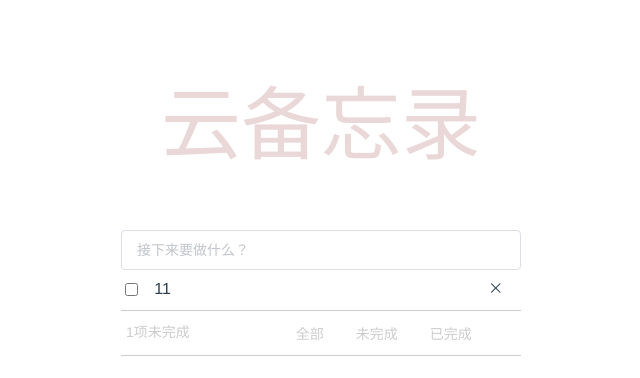
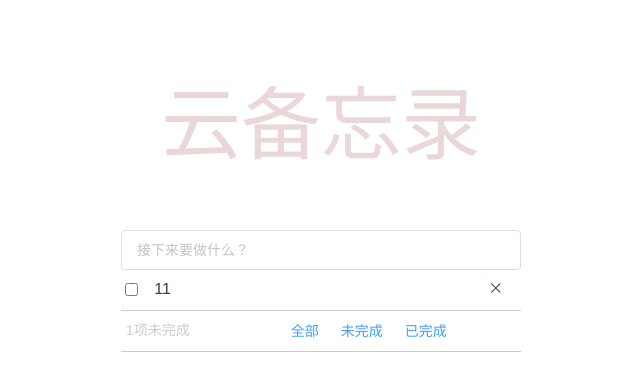
Before and after one commit to AshinOAOA/todoList, a Vue app in the folder td01/: page / in a window 1280 px wide. Shown: the top 378 px of the page, without its empty margins (319-959 px from the left). Built offline with nearby package versions, Linux system fonts and the light colour scheme.

Commit message:
删除提示和时间完成

```diff
--- a/td01/src/App.vue
+++ b/td01/src/App.vue
@@ -1,30 +1,30 @@
 <template>
   <div id="app">
-    <Hellowworld></Hellowworld>
+    <TodoHeader></TodoHeader>
 
   </div>
 </template>
 
 <script>
-  import Hellowworld from "./components/HelloWorld"
+import TodoHeader from "./components/todoHeader";
 export default {
-  name:'app',
-  components:{
-    Hellowworld
+  name: "app",
+  components: {
+    TodoHeader
   }
-}
+};
 </script>
 
 <style lang="less">
-  #app {
-  font-family: 'Avenir', Helvetica, Arial, sans-serif;
+#app {
+  font-family: "Avenir", Helvetica, Arial, sans-serif;
   -webkit-font-smoothing: antialiased;
   -moz-osx-font-smoothing: grayscale;
   color: #2c3e50;
   margin-top: 60px;
 }
-  a{
-text-decoration:none;
-color:#ccc;
+a {
+  text-decoration: none;
+  color: #ccc;
 }
 </style>
--- a/td01/src/components/HelloWorld.vue
+++ /dev/null
@@ -1,128 +0,0 @@
-<template>
-  <div class="header">
-    <div>
-      <h1 class="tittle">云备忘录</h1>
-    </div>
-    <div class="inp" @keyup.enter="add">
-    <el-input v-model="name" placeholder="接下来要做什么？" ></el-input>
-    </div>
-    <Body :List="list"></Body>
-    <!-- <div class="body" v-for="(item,index) in list" :key="index">
-        <el-row justify="start">
-           <el-col :span="2"><input type="checkbox" name="" id="" v-model="item.done" @change="changeinp"></el-col>
-           <el-col :span="20"><div :class="{complete:item.done ==true}">{{item.content}}</div></el-col>
-           <el-col :span="2">
-             <i class="el-icon-close body-ico" @click="del(index)"></i>
-           </el-col>
-        </el-row>
-    </div> -->
-    <!-- <div class="footer">
-      <div class="num">{{shengyu}}项未完成</div>
-      <div class="footer-item">
-        <div class="text">
-          <a href="#all">全部</a>
-        </div>
-        <div class="text">
-          <a href="#show">未完成</a>
-        </div>
-        <div class="text">
-          <a href="#noshow">已完成</a>
-        </div>
-      </div>
-    </div> -->
-    <Footer :List="list"></Footer>
-  </div>
-</template>
-
-<script>
- import Body from './body'
- import Footer from './footer'
-
-export default {
-  components:{
-    Body,
-    Footer
-  },
-    data(){
-      return{
-        name: '',
-        list:[{
-          content:"11",
-          done:false
-        }],
-      }
-    },
-    methods:{
-      add(){
-        this.list.push({
-          content:this.name,
-          done:false
-        })
-        this.name=""
-        console.log(this.list)
-      }
-      // del(index){
-      //   this.list.splice(index,1)
-      // },
-      // changeinp(){
-      //   console.log(this.list)
-      // }
-    },
-    // computed:{
-    //   shengyu(){
-    //     return this.list.filter((res)=>{
-    //        return !res.done
-    //     }).length
-    //   }
-    // }
-}
-
-</script>
-<style lang='less' scoped>
-.inp{
-  width: 400px;
-
-}
-.header{
-  width: 400px;
-  margin: 50px auto;
-  .tittle{
-    font-size: 80px;
-    color: #ead7d7;
-    text-align: center;
-    font-weight: 300;
-  }
-}
-// .body{
-//   padding: 10px 0 ;
-//   border-bottom: 1px solid #ccc;
-// }
-// .footer{
-//   display: flex;
-//   padding: 10px 5px;
-//   border-bottom: 1px solid #ccc;
-//   .num{
-//     font-size:14px;
-//     color: #ccc;
-//     margin-right: 100px;
-//   }
-//   .footer-item{
-//     display: flex;
-//     .text{
-//       font-size: 14px;
-//         padding:2px 6px;
-//       color: #ccc;
-//       margin-right: 20px;
-//     }
-//   }
-// }
-// .active{
-
-//   border: 1px solid #efd5d5;
-//   border-radius: 2px;
-// }
-// .complete{
-//   text-decoration: line-through;
-//   color: #ccc;
-// }
-</style>
--- a/td01/src/components/body.vue
+++ /dev/null
@@ -1,44 +0,0 @@
-<template>
-<div>
-     <div class="body" v-for="(item,index) in List" :key="index">
-        <el-row>
-           <el-col :span="2"><input type="checkbox" name="" id="" v-model="item.done" @change="changeinp"></el-col>
-           <el-col :span="20"><div :class="{complete:item.done ==true}">{{item.content}}</div></el-col>
-           <el-col :span="2">
-             <i class="el-icon-close body-ico" @click="del(index)"></i>
-           </el-col>
-        </el-row>
-    </div>
-</div>
-
-</template>
-
-<script>
-export default {
-  props:{
-    List:{
-      type:Array
-    }
-  },
-  methods:{
-      changeinp(){
-        console.log(this.List)
-      },
-      del(index){
-        this.List.splice(index,1)
-      }
-
-  }
-}
-
-</script>
-<style lang='less' scoped>
-  .body{
-  padding: 10px 0 ;
-  border-bottom: 1px solid #ccc;
-}
-.complete{
-  text-decoration: line-through;
-  color: #ccc;
-}
-</style>
--- a/td01/src/components/footer.vue
+++ /dev/null
@@ -1,62 +0,0 @@
-<template>
-  <div>
-      <div class="footer">
-      <div class="num">{{shengyu}}项未完成</div>
-      <div class="footer-item">
-        <div class="text">
-          <a href="#all">全部</a>
-        </div>
-        <div class="text">
-          <a href="#show">未完成</a>
-        </div>
-        <div class="text">
-          <a href="#noshow">已完成</a>
-        </div>
-      </div>
-    </div>
-  </div>
-</template>
-
-<script>
-export default {
-  props:{
-    List:{
-      type:Array
-    }
-  },
-      computed:{
-      shengyu(){
-        return this.List.filter((res)=>{
-           return !res.done
-        }).length
-      }
-    }
-}
-
-</script>
-<style lang='less' scoped>
-.footer{
-  display: flex;
-  padding: 10px 5px;
-  border-bottom: 1px solid #ccc;
-  .num{
-    font-size:14px;
-    color: #ccc;
-    margin-right: 100px;
-  }
-  .footer-item{
-    display: flex;
-    .text{
-      font-size: 14px;
-        padding:2px 6px;
-      color: #ccc;
-      margin-right: 20px;
-    }
-  }
-}
-.active{
-
-  border: 1px solid #efd5d5;
-  border-radius: 2px;
-}
-</style>
--- /dev/null
+++ b/td01/src/components/todoBody.vue
@@ -0,0 +1,77 @@
+<template>
+  <div>
+    <div
+      class="body"
+      v-for="(item,index) in List"
+      :key="index"
+    >
+      <el-row>
+        <el-col :span="2"><input
+            type="checkbox"
+            name=""
+            id=""
+            v-model="item.done"
+            @change="changeinp"
+          ></el-col>
+        <el-col :span="20">
+          <div :class="{complete:item.done ==true}">{{item.content}}</div>
+        </el-col>
+        <el-col :span="2">
+          <i
+            class="el-icon-close body-ico"
+            @click="del(index)"
+          ></i>
+        </el-col>
+      </el-row>
+      <span>{{item.creat_at}}</span>
+    </div>
+  </div>
+
+</template>
+
+<script>
+export default {
+  props: {
+    List: {
+      type: Array
+    }
+  },
+  data() {
+    return {
+    };
+  },
+  methods: {
+    changeinp() {
+      console.log(this.List);
+    },
+    del(index) {
+      this.$confirm('此操作将永久删除该文件, 是否继续?', '提示', {
+          confirmButtonText: '确定',
+          cancelButtonText: '取消',
+          type: 'warning'
+        }).then(() => {
+          this.List.splice(index, 1);
+          this.$message({
+            type: 'success',
+            message: '删除成功!'
+          });
+        }).catch(() => {
+          this.$message({
+            type: 'info',
+            message: '已取消删除'
+          });
+        });
+    }
+  }
+};
+</script>
+<style lang='less' scoped>
+.body {
+  padding: 10px 0;
+  border-bottom: 1px solid #ccc;
+}
+.complete {
+  text-decoration: line-through;
+  color: #ccc;
+}
+</style>
--- /dev/null
+++ b/td01/src/components/todoFooter.vue
@@ -0,0 +1,75 @@
+<template>
+  <div>
+    <div class="footer">
+      <div class="num">{{shengyu}}项未完成</div>
+      <div class="footer-item">
+        <div class="text">
+          <el-button type="text" @click="this.query.type = type.all">全部</el-button>
+        </div>
+        <div class="text">
+          <el-button type="text"  @click="this.query.type = type.unFinish">未完成</el-button>
+        </div>
+        <div class="text">
+          <el-button type="text"  @click="this.query.type = type.finish">已完成</el-button>
+        </div>
+      </div>
+    </div>
+  </div>
+</template>
+
+<script>
+
+const type = {
+  all:1,
+  finish:2,
+  unFinish:3
+}
+export default {
+  props: {
+    List: {
+      type: Array
+    },
+    query:{
+      type:Object
+    }
+  },
+  data() {
+    return {
+      type
+    }
+  },
+  computed: {
+    shengyu() {
+      return this.List.filter(res => {
+        return !res.done;
+      }).length;
+    }
+  },
+  methods: {}
+};
+</script>
+<style lang='less' scoped>
+.footer {
+  display: flex;
+  padding: 0px 5px;
+  border-bottom: 1px solid #ccc;
+  .num {
+    font-size: 14px;
+    color: #ccc;
+    margin-right: 100px;
+    line-height: 39px;
+  }
+  .footer-item {
+    display: flex;
+    .text {
+      font-size: 14px;
+      color: #ccc;
+      margin-right: 20px;
+    }
+  }
+}
+.active {
+  border: 1px solid #efd5d5;
+  border-radius: 2px;
+}
+</style>
--- /dev/null
+++ b/td01/src/components/todoHeader.vue
@@ -0,0 +1,94 @@
+<template>
+  <div class="header">
+    <div>
+      <h1 class="tittle">云备忘录</h1>
+    </div>
+    <div
+      class="inp"
+      @keyup.enter="add"
+    >
+      <el-input
+        v-model="name"
+        placeholder="接下来要做什么？"
+      ></el-input>
+    </div>
+
+    <TodoBody :List="filterList"></TodoBody>
+    <TodoFooter :List="list" :query="query"></TodoFooter>
+  </div>
+</template>
+
+<script>
+import TodoBody from "./todoBody";
+import TodoFooter from "./todoFooter";
+
+const type = {
+  all:1,
+  finish:2,
+  unFinish:3
+}
+
+export default {
+
+  components: {
+    TodoBody,
+    TodoFooter
+  },
+  data() {
+    return {
+      name: "",
+      list: [
+        {
+          content: "11",
+          done: false,
+          creat_at:""
+        }
+      ],
+      query:{
+        type:type.all
+      },
+    };
+  },
+  methods: {
+    add() {
+      // TODO：时间格式没弄好
+      var nowtime = new Date()
+      this.list.push({
+        content: this.name,
+        done: false,
+        creat_at:nowtime
+      });
+      this.name = "";
+      console.log(this.list);
+
+    }
+  },
+  computed:{
+    filterList(){
+      if(this.query.type ===type.all){
+        return this.list
+      }else if(this.query.type ===type.finish){
+        return this.list.filter(v=>!v.done)
+      }else if(this.query.type === type.unFinish){
+        return this.list.filter(v => v.done)
+      }
+      return this.list
+    }
+  }
+};
+</script>
+<style lang='less' scoped>
+.inp {
+  width: 400px;
+}
+.header {
+  width: 400px;
+  margin: 50px auto;
+  .tittle {
+    font-size: 80px;
+    color: #ead7d7;
+    text-align: center;
+    font-weight: 300;
+  }
+}
+</style>
```
